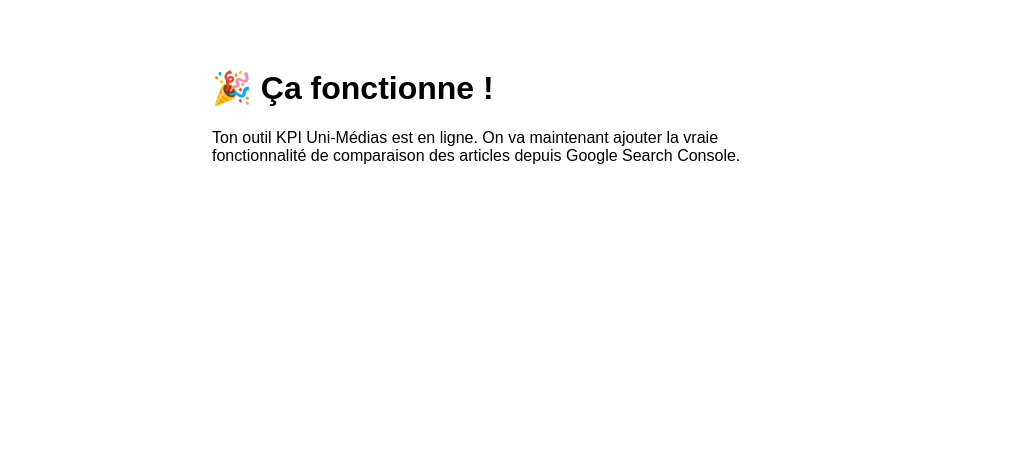
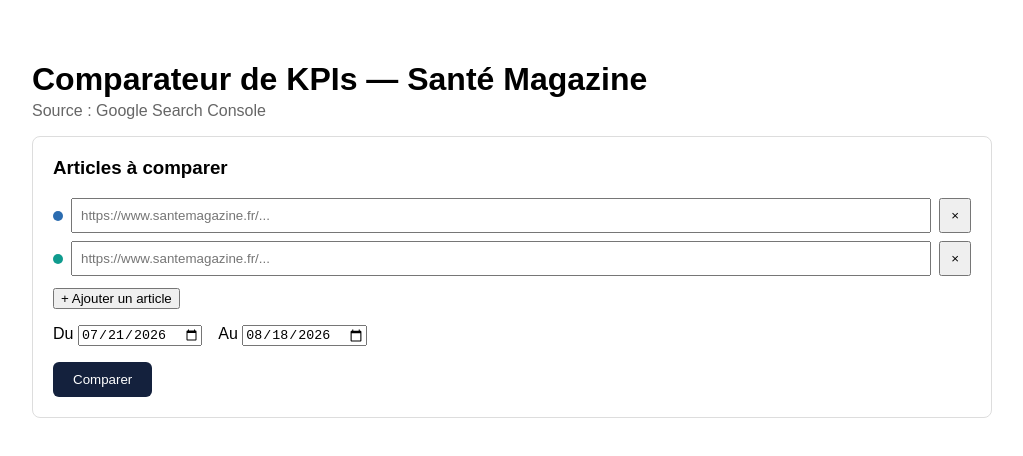
Before and after one commit to quentindesmurs-ops/redirection-or-not, a Next.js app: page / in a window 1280 px wide. Shown: the top 456 px of the page, without its empty margins (128-1151 px from the left). Built offline with nearby package versions, Linux system fonts and the light colour scheme.

Commit message:
Update index.js

```diff
--- a/pages/index.js
+++ b/pages/index.js
@@ -1,12 +1,137 @@
+import { useState } from "react";
+
+const COLORS = ["#2B6CB0", "#0F9B8E", "#D69E2E", "#7C3AED", "#C1440E"];
+
+function formatNumber(n) {
+  return Math.round(n).toLocaleString("fr-FR");
+}
+
+function defaultEnd() {
+  const d = new Date();
+  d.setDate(d.getDate() - 3);
+  return d.toISOString().slice(0, 10);
+}
+
+function defaultStart() {
+  const d = new Date();
+  d.setDate(d.getDate() - 31);
+  return d.toISOString().slice(0, 10);
+}
+
 export default function Home() {
+  const [urls, setUrls] = useState(["", ""]);
+  const [startDate, setStartDate] = useState(defaultStart());
+  const [endDate, setEndDate] = useState(defaultEnd());
+  const [results, setResults] = useState(null);
+  const [loading, setLoading] = useState(false);
+  const [error, setError] = useState("");
+
+  function updateUrl(index, value) {
+    const next = [...urls];
+    next[index] = value;
+    setUrls(next);
+  }
+
+  function addUrl() {
+    if (urls.length < 5) setUrls([...urls, ""]);
+  }
+
+  function removeUrl(index) {
+    setUrls(urls.filter((_, i) => i !== index));
+  }
+
+  async function handleCompare() {
+    setError("");
+    const cleanUrls = urls.map((u) => u.trim()).filter(Boolean);
+    if (cleanUrls.length < 1) {
+      setError("Ajoute au moins une URL à comparer.");
+      return;
+    }
+    setLoading(true);
+    setResults(null);
+    try {
+      const res = await fetch("/api/compare", {
+        method: "POST",
+        headers: { "Content-Type": "application/json" },
+        body: JSON.stringify({ urls: cleanUrls, startDate, endDate }),
+      });
+      const data = await res.json();
+      if (!res.ok) throw new Error(data.error || "Erreur inconnue");
+      setResults(data.results);
+    } catch (e) {
+      setError(e.message);
+    } finally {
+      setLoading(false);
+    }
+  }
+
   return (
-    <main style={{ fontFamily: "sans-serif", padding: "40px", maxWidth: "600px", margin: "0 auto" }}>
-      <h1>🎉 Ça fonctionne !</h1>
-      <p>
-        Ton outil KPI Uni-Médias est en ligne. On va maintenant ajouter la
-        vraie fonctionnalité de comparaison des articles depuis Google Search
-        Console.
-      </p>
+    <main style={{ fontFamily: "sans-serif", maxWidth: "960px", margin: "0 auto", padding: "32px 20px" }}>
+      <h1 style={{ marginBottom: 4 }}>Comparateur de KPIs — Santé Magazine</h1>
+      <p style={{ color: "#666", marginTop: 0 }}>Source : Google Search Console</p>
+
+      <section style={{ border: "1px solid #ddd", borderRadius: 8, padding: 20, marginBottom: 24 }}>
+        <h3 style={{ marginTop: 0 }}>Articles à comparer</h3>
+        {urls.map((url, i) => (
+          <div key={i} style={{ display: "flex", gap: 8, marginBottom: 8 }}>
+            <span style={{ width: 10, height: 10, borderRadius: "50%", background: COLORS[i % COLORS.length], alignSelf: "center" }} />
+            <input
+              type="text"
+              placeholder="https://www.santemagazine.fr/..."
+              value={url}
+              onChange={(e) => updateUrl(i, e.target.value)}
+              style={{ flex: 1, padding: 8 }}
+            />
+            {urls.length > 1 && (
+              <button onClick={() => removeUrl(i)} style={{ padding: "0 10px" }}>×</button>
+            )}
+          </div>
+        ))}
+        {urls.length < 5 && <button onClick={addUrl} style={{ marginTop: 4 }}>+ Ajouter un article</button>}
+
+        <div style={{ display: "flex", gap: 16, marginTop: 16, flexWrap: "wrap" }}>
+          <label>Du <input type="date" value={startDate} onChange={(e) => setStartDate(e.target.value)} /></label>
+          <label>Au <input type="date" value={endDate} onChange={(e) => setEndDate(e.target.value)} /></label>
+        </div>
+
+        <button
+          onClick={handleCompare}
+          disabled={loading}
+          style={{ marginTop: 16, padding: "10px 20px", background: "#14213D", color: "white", border: "none", borderRadius: 6, cursor: "pointer" }}
+        >
+          {loading ? "Chargement..." : "Comparer"}
+        </button>
+
+        {error && <p style={{ color: "red" }}>{error}</p>}
+      </section>
+
+      {results && (
+        <table style={{ width: "100%", borderCollapse: "collapse" }}>
+          <thead>
+            <tr style={{ borderBottom: "2px solid #14213D", textAlign: "left" }}>
+              <th style={{ padding: 8 }}>Article</th>
+              <th style={{ padding: 8 }}>Clics</th>
+              <th style={{ padding: 8 }}>Impressions</th>
+              <th style={{ padding: 8 }}>CTR</th>
+              <th style={{ padding: 8 }}>Position moy.</th>
+            </tr>
+          </thead>
+          <tbody>
+            {results.map((r, i) => (
+              <tr key={i} style={{ borderBottom: "1px solid #eee" }}>
+                <td style={{ padding: 8, display: "flex", alignItems: "center", gap: 8 }}>
+                  <span style={{ width: 10, height: 10, borderRadius: "50%", background: COLORS[i % COLORS.length] }} />
+                  {r.url}
+                </td>
+                <td style={{ padding: 8 }}>{formatNumber(r.clicks)}</td>
+                <td style={{ padding: 8 }}>{formatNumber(r.impressions)}</td>
+                <td style={{ padding: 8 }}>{r.ctr.toFixed(2)}%</td>
+                <td style={{ padding: 8 }}>{r.position.toFixed(1)}</td>
+              </tr>
+            ))}
+          </tbody>
+        </table>
+      )}
     </main>
   );
 }
```
